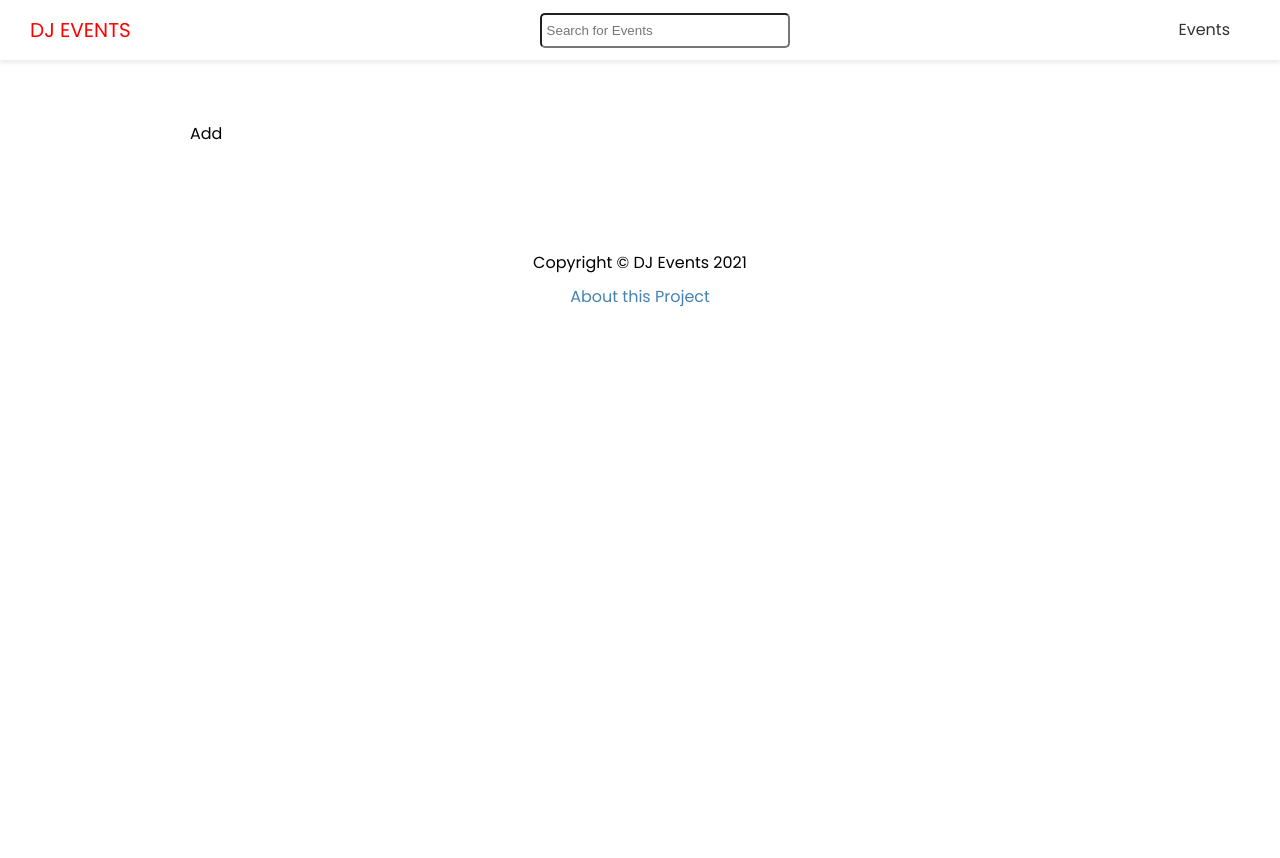
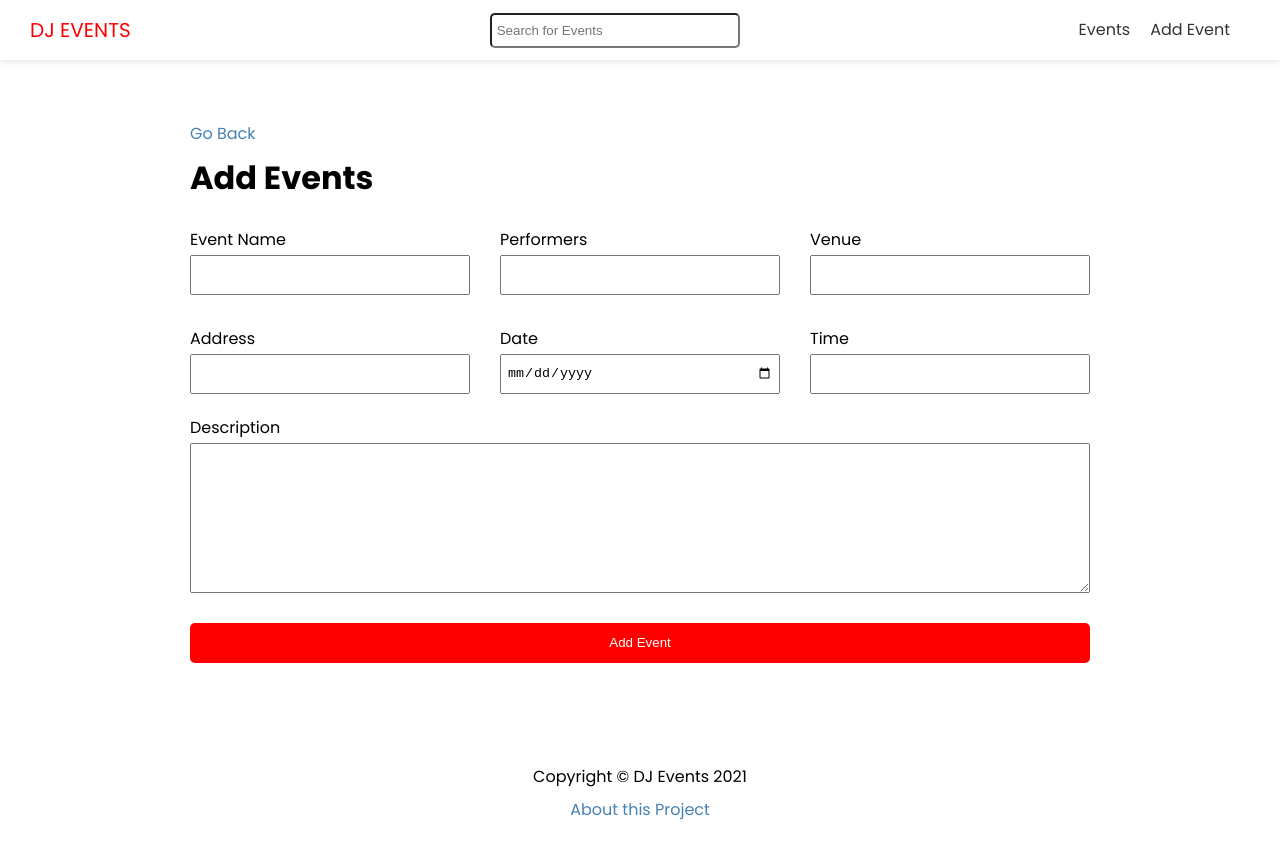
Before and after one commit to jainChetan81/Dj-Events, a Next.js app: page /events/add in a window 1280 px wide. Shown: the top 858 px of the page. Before the commit the page ends 800 px from the top, so only its background shows below. Built offline with nearby package versions, Linux system fonts and the light colour scheme.

Commit message:
add event page

```diff
--- a/components/Header.js
+++ b/components/Header.js
@@ -14,6 +14,9 @@
 					<li>
 						<Link href="/events">Events</Link>
 					</li>
+					<li>
+						<Link href="/events/add">Add Event</Link>
+					</li>
 				</ul>
 			</nav>
 		</header>
--- a/pages/events/add.js
+++ b/pages/events/add.js
@@ -1,7 +1,111 @@
 import Layout from "@/components/Layout";
+import Link from "next/link";
+import styles from "@/styles/Form.module.css";
+import { useState } from "react";
+import { useRouter } from "next/router";
 
 const EventsAddPage = () => {
-	return <Layout title="Add New Event">Add</Layout>;
+	const [values, setValues] = useState({
+		name: "",
+		performers: "",
+		venue: "",
+		address: "",
+		date: "",
+		time: "",
+		description: "",
+	});
+
+	const handleSubmit = (e) => {
+		e.preventDefault();
+	};
+
+	const handleInputChange = (e) => {
+		const { name, value } = e.target;
+		setValues({ ...values, [name]: value });
+	};
+
+	const router = useRouter();
+	return (
+		<Layout title="Add New Event">
+			<Link href="/events">Go Back</Link>
+			<h1>Add Events</h1>
+			<form onSubmit={handleSubmit} className={styles.form}>
+				<div className={styles.grid}>
+					<div className="">
+						<label htmlFor="name">Event Name</label>
+						<input
+							type="text"
+							name="name"
+							value={values.name}
+							id="name"
+							onChange={handleInputChange}
+						/>
+					</div>
+					<div className="">
+						<label htmlFor="performers">Performers </label>
+						<input
+							type="text"
+							name="performers"
+							value={values.performers}
+							id="performers"
+							onChange={handleInputChange}
+						/>
+					</div>
+					<div className="">
+						<label htmlFor="venue">Venue</label>
+						<input
+							type="text"
+							name="venue"
+							value={values.venue}
+							id="venue"
+							onChange={handleInputChange}
+						/>
+					</div>
+					<div className="">
+						<label htmlFor="address">Address</label>
+						<input
+							type="text"
+							name="address"
+							value={values.address}
+							id="address"
+							onChange={handleInputChange}
+						/>
+					</div>
+					<div className="">
+						<label htmlFor="date">Date</label>
+						<input
+							type="date"
+							name="date"
+							value={values.date}
+							id="date"
+							onChange={handleInputChange}
+						/>
+					</div>
+					<div className="">
+						<label htmlFor="time">Time</label>
+						<input
+							type="text"
+							name="time"
+							value={values.time}
+							id="time"
+							onChange={handleInputChange}
+						/>
+					</div>
+				</div>
+				<div className="">
+					<label htmlFor="description">Description</label>
+					<textarea
+						type="textarea"
+						name="description"
+						value={values.description}
+						id="description"
+						onChange={handleInputChange}
+					/>
+				</div>
+				<input type="submit" value="Add Event" className="btn" />
+			</form>
+		</Layout>
+	);
 };
 
 export default EventsAddPage;
--- /dev/null
+++ b/styles/Form.module.css
@@ -0,0 +1,33 @@
+.form label {
+	display: block;
+}
+.form input {
+	width: 100%;
+	height: 40px;
+	padding: 5px;
+}
+.form textarea {
+	width: 100%;
+	height: 150px;
+}
+.form input[type="submit"] {
+	display: block;
+	width: 100%;
+	margin: 20px 0px 30px;
+}
+.form .file {
+	bottom: 1px #ccc solid;
+	background-color: #f4f4f4;
+	padding: 10px;
+}
+.grid {
+	display: grid;
+	grid-template-columns: 1fr 1fr 1fr;
+	gap: 30px;
+	margin-bottom: 20px;
+}
+@media screen and (max-width: 600px) {
+	.grid {
+		grid-template-columns: 1fr;
+	}
+}
```
